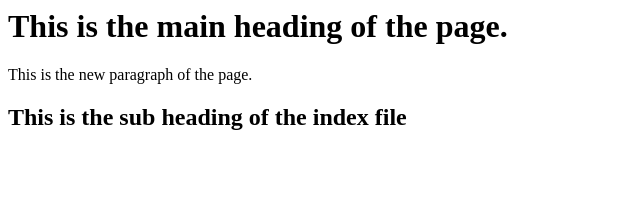
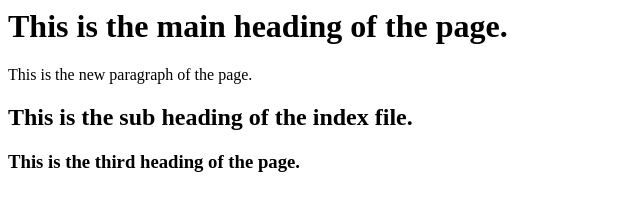
Before and after one commit to sujitbpatil/localrepo_1, a plain HTML site: page index.html in a window 1280 px wide. Shown: the whole page, without its empty margins (0-640 px from the left). Drawn offline with Linux system fonts and the light colour scheme.

Commit message:
added new para to index file

```diff
--- a/index.html
+++ b/index.html
@@ -1,3 +1,4 @@
 <h1>This is the main heading of the page.</h1>
 <p>This is the new paragraph of the page.</p>
-<h2>This is the sub heading of the index file</h2>
+<h2>This is the sub heading of the index file.</h2>
+<h3>This is the third heading of the page.</h3>
```
